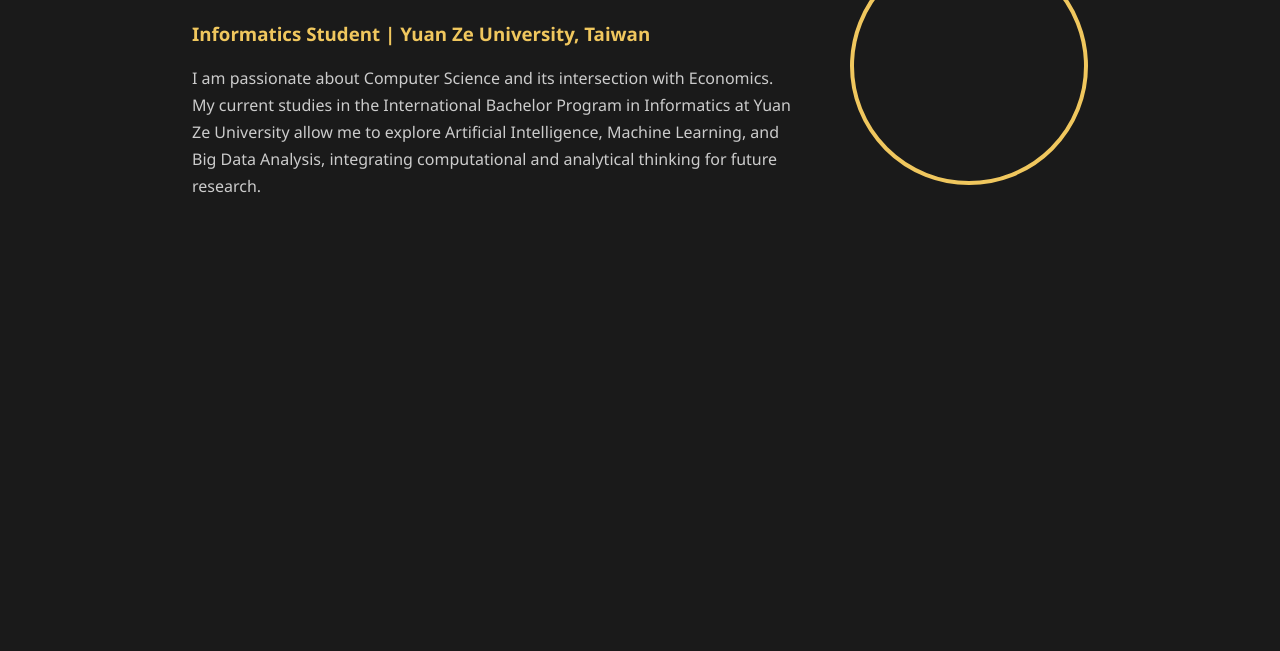
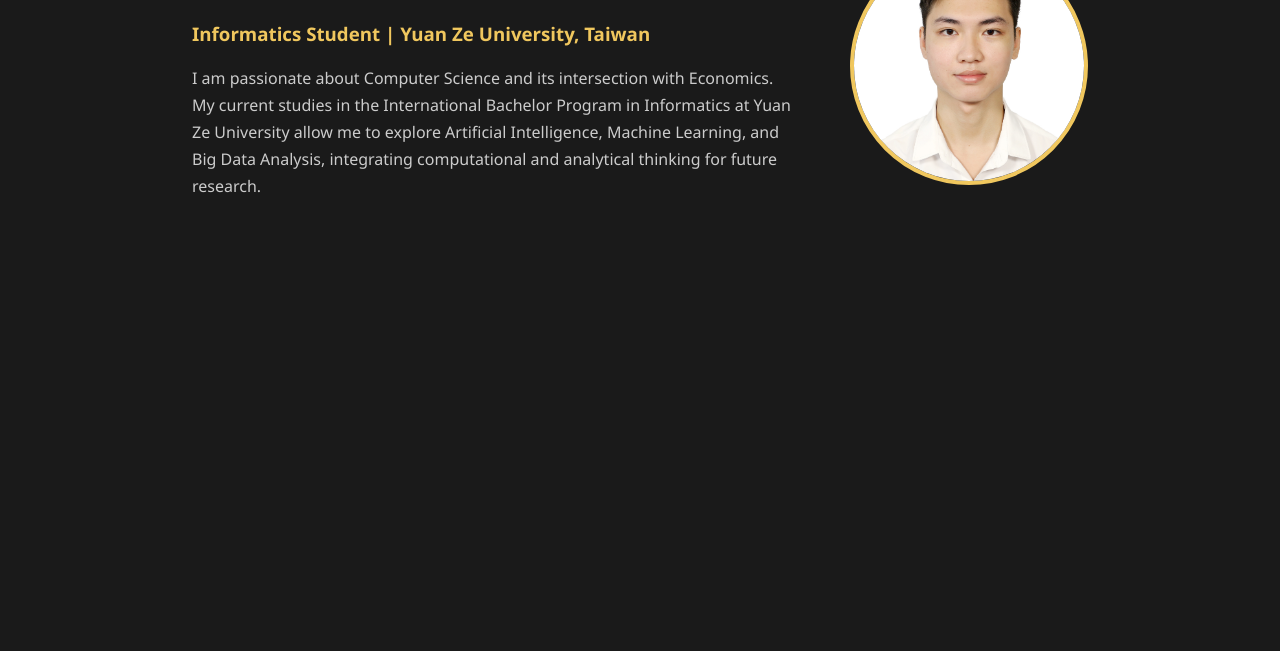
Before and after one commit to PhongPhanThai/portfolio-phong, a plain HTML site: page index.html in a window 1280 px wide. Shown: the part 449-1100 px from the top of the page. Drawn offline with Linux system fonts and the light colour scheme.

Commit message:
Update index.html

```diff
--- a/index.html
+++ b/index.html
@@ -103,7 +103,7 @@ footer {
        allow me to explore Artificial Intelligence, Machine Learning, and Big Data Analysis,
        integrating computational and analytical thinking for future research.</p>
   </div>
-  <img src="images/placeholder.jpg" alt="Profile Photo Placeholder">
+  <img src="5264 phong.jpg" alt="Profile Photo Placeholder">
 </section>
 
 <section id="about">
```
